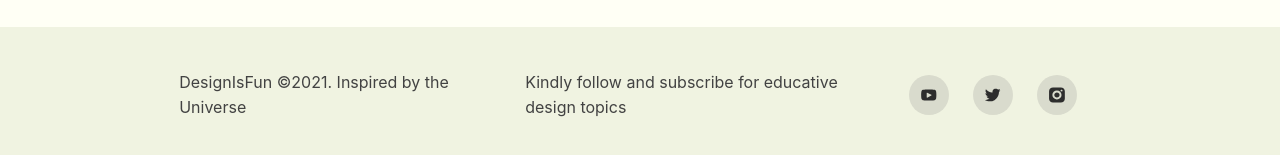
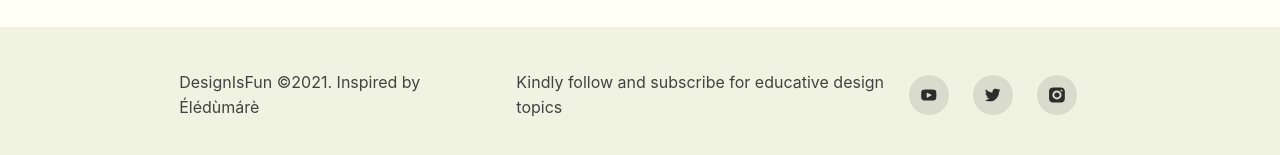
Before and after one commit to dray001/designisfun, a Next.js app: page / in a window 1280 px wide. Shown: the part 4260-4415 px from the top of the page. Built offline with nearby package versions, Linux system fonts and the light colour scheme.

Commit message:
added Eledumare

```diff
--- a/components/Footer.js
+++ b/components/Footer.js
@@ -11,7 +11,7 @@ const Footer = () => {
   return (
     <footer className={navStyles.footer}>
       <div className={navStyles.copyRightInfo}>
-        <p> DesignIsFun ©{new Date().getFullYear()}. Inspired by the Universe </p>
+        <p> DesignIsFun ©{new Date().getFullYear()}. Inspired by Élédùmárè </p>
       </div>
 
       <div className={navStyles.socialLinksWrapper}>
```
